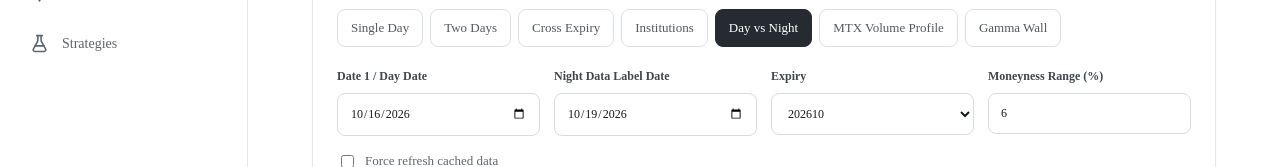
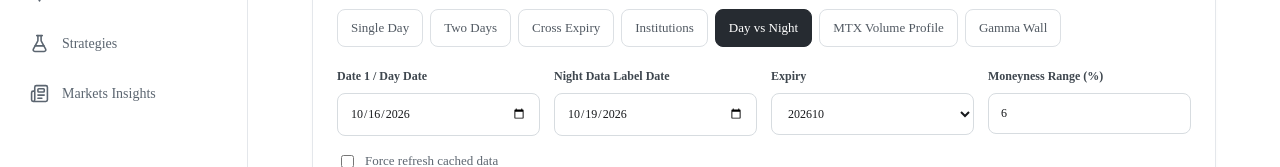
Before and after one commit to AllenHuang891130/Little-Foxing-Option-Trade, a Next.js app: page /analytics/options in a window 1280 px wide. Shown: the part 276-443 px from the top of the page. Built offline with nearby package versions, Linux system fonts and the light colour scheme.

Commit message:
Update Navigation.tsx

```diff
--- a/components/Navigation.tsx
+++ b/components/Navigation.tsx
@@ -1,6 +1,6 @@
 'use client';
 import Link from 'next/link';
 import {usePathname} from 'next/navigation';
-import {House,ChartNoAxesCombined,BookOpen,FlaskConical,Atom} from 'lucide-react';
-const links=[{href:'/',label:'Home',Icon:House},{href:'/analytics/options',label:'Analytics',Icon:ChartNoAxesCombined},{href:'/research',label:'Research',Icon:BookOpen},{href:'/strategies',label:'Strategies',Icon:FlaskConical}];
-export default function Navigation(){const path=usePathname();return <><aside className="sidebar"><Link href="/" className="brand"><span className="brandmark"><Atom size={22}/></span><span>QUANT<span className="brandlight"> RESEARCH</span><small>Independent Research Lab</small></span></Link><div className="navlabel">WORKSPACE</div><nav>{links.map(({href,label,Icon})=><Link className={'navitem '+(path===href?'active':'')} href={href} key={href}><Icon size={19}/>{label}</Link>)}</nav><div className="sidefoot">Research • Data • Evidence<br/><span>Prototype v0.1</span></div></aside><nav className="bottomnav">{links.map(({href,label,Icon})=><Link className={path===href?'active':''} href={href} key={href}><Icon size={21}/><span>{label}</span></Link>)}</nav></>}
+import {House,ChartNoAxesCombined,BookOpen,FlaskConical,Atom,Newspaper} from 'lucide-react';
+const links=[{href:'/',label:'Home',Icon:House},{href:'/analytics/options',label:'Analytics',Icon:ChartNoAxesCombined},{href:'/research',label:'Research',Icon:BookOpen},{href:'/strategies',label:'Strategies',Icon:FlaskConical},{href:'/markets-insights',label:'Markets Insights',Icon:Newspaper}];
+export default function Navigation(){const path=usePathname();return <><aside className="sidebar"><Link href="/" className="brand"><span className="brandmark"><Atom size={22}/></span><span>QUANT<span className="brandlight"> RESEARCH</span><small>Independent Research Lab</small></span></Link><div className="navlabel">WORKSPACE</div><nav>{links.map(({href,label,Icon})=><Link className={'navitem '+((href==='/'?path===href:path===href||path.startsWith(href+'/'))?'active':'')} href={href} key={href}><Icon size={19}/>{label}</Link>)}</nav><div className="sidefoot">Research • Data • Evidence<br/><span>Prototype v0.1</span></div></aside><nav className="bottomnav">{links.map(({href,label,Icon})=><Link className={(href==='/'?path===href:path===href||path.startsWith(href+'/'))?'active':''} href={href} key={href}><Icon size={21}/><span>{label}</span></Link>)}</nav></>}
```
